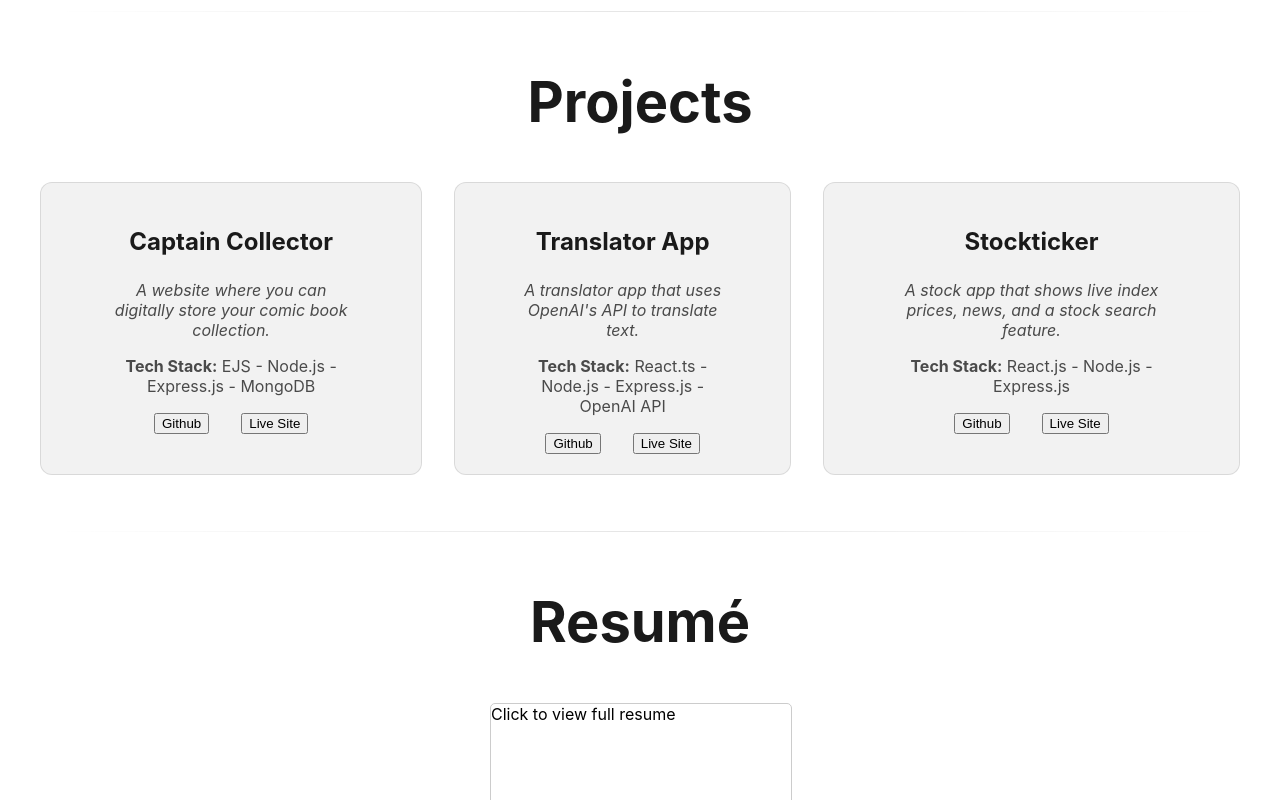
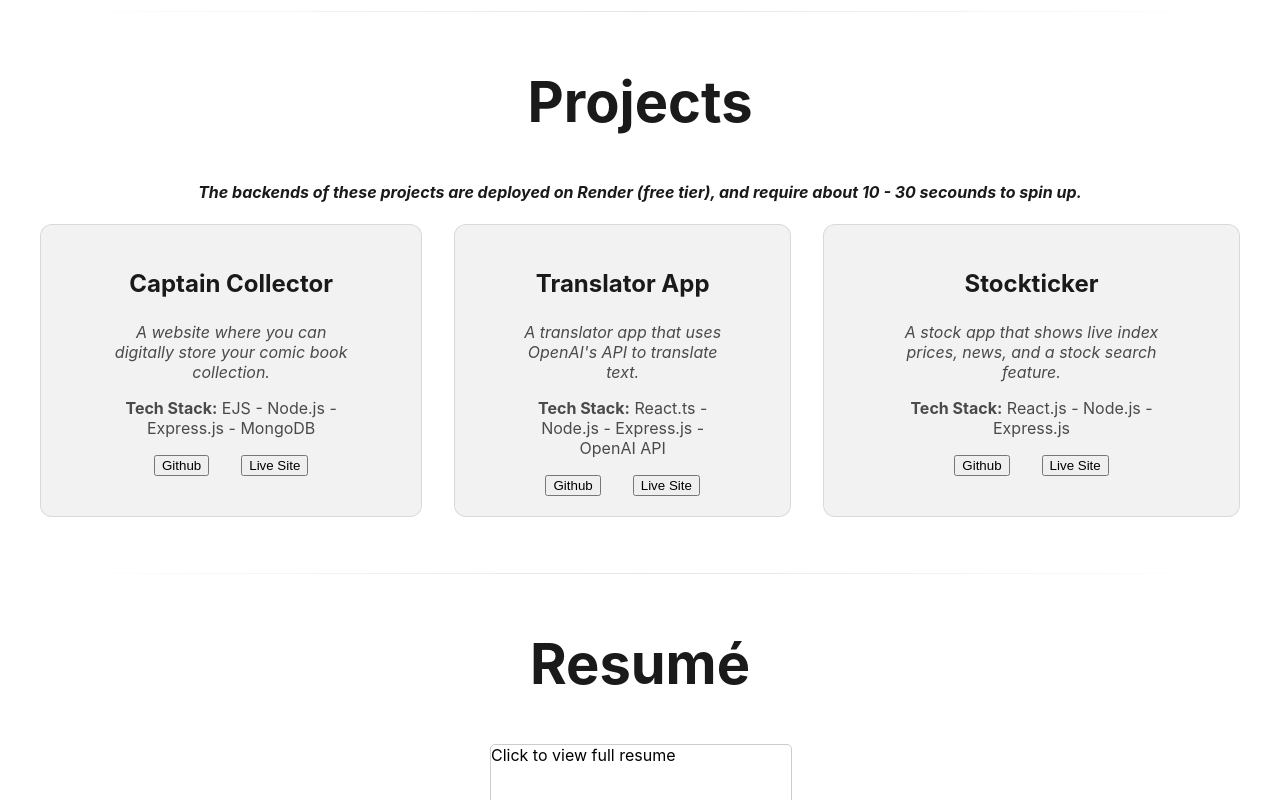
Before and after one commit to jargray85/Portfolio, a React (Create React App) app: page / in a window 1280 px wide. Shown: the part 748-1548 px from the top of the page. Built offline with nearby package versions, Linux system fonts and the light colour scheme.

Commit message:
added project italicized warning to allow 10 to 30 seconds for the backends to spin up on Render

```diff
--- a/src/App.css
+++ b/src/App.css
@@ -64,6 +64,10 @@ h2 {
 
 h3 {
   font-size: 1.5em;
+}
+
+h4 {
+  text-align: center;
 }
 
 h5 {
--- a/src/pages/Home.js
+++ b/src/pages/Home.js
@@ -51,6 +51,7 @@ function Home() {
 
       <section id="projects">
       <h2>Projects</h2>
+      <h4><i>The backends of these projects are deployed on Render (free tier), and require about 10 - 30 secounds to spin up.</i></h4>
       <div className="projects-container-wrapper">
         <div className="projects-container">
           <Projects />
```
